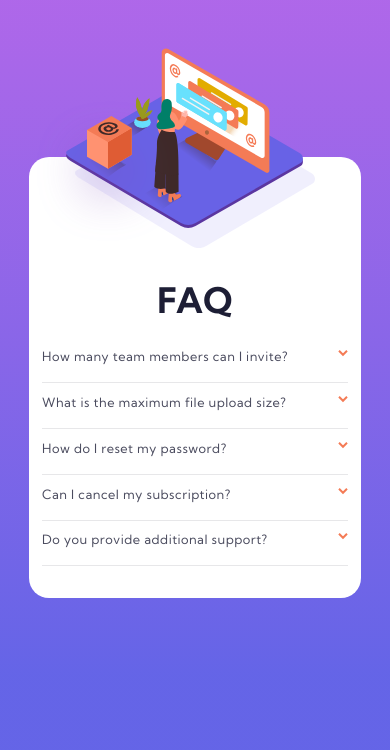
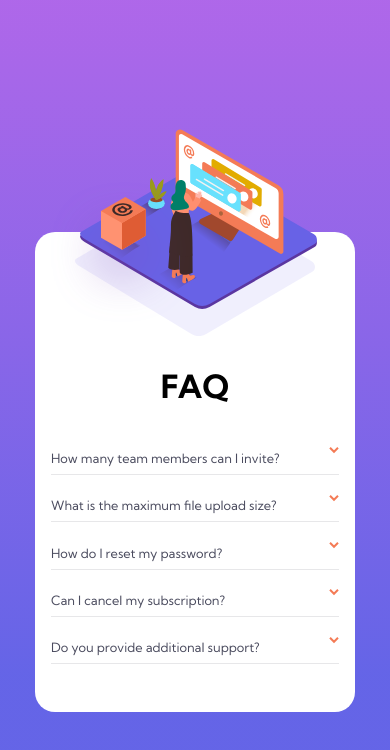
Before and after one commit to thomhammond/faq-accordian-card, a plain HTML site: page index.html in a window 390 px wide. Drawn offline with Linux system fonts and the light colour scheme.

Commit message:
Refactored to be desktop first due to display issues, still need readme

```diff
--- a/css/style.css
+++ b/css/style.css
@@ -1,91 +1,141 @@
+* {
+  box-sizing: border-box;
+}
+
 body {
+  font-size: 12px;
+  margin: 0;
+  font-family: "Kumbh Sans", sans-serif;
   height: 100vh;
-  background: linear-gradient(
-      180deg,
-      hsl(273, 75%, 66%),
-      hsl(240, 73%, 65%) 80%
-    )
-    no-repeat;
+  width: 100vw;
+  background: linear-gradient(hsl(273, 75%, 66%), hsl(240, 73%, 65%) 80%);
+  display: grid;
+  justify-content: center;
+  align-content: center;
 }
-main {
+
+.container {
+  background: white;
+  border-radius: 20px;
+  height: 510px;
+  width: 900px;
+  display: grid;
+  grid-template-columns: 400px 1fr;
+  grid-gap: 6rem;
+  background-image: url("/images/bg-pattern-desktop.svg");
+  background-repeat: no-repeat;
+  background-position: 870% 67%;
+}
+
+.image-container {
+  position: relative;
+}
+.image-main {
+  background: url("/images/illustration-woman-online-desktop.svg");
+  background-repeat: no-repeat;
+  background-position: 120% center;
+  height: 100%;
+}
+
+.box {
+  position: absolute;
+  top: 40%;
+  right: 80%;
+}
+
+.faq-item > .faq-answer {
+  display: none;
+  transition: 0.3s;
+}
+.faq-container {
+  margin-top: 50px;
   display: flex;
   flex-direction: column;
-  align-items: center;
-  font-family: "Kumbh Sans", sans-serif;
-  margin-bottom: 3em;
 }
-.illustration {
-  width: 85%;
-  display: grid;
-  grid-template-columns: 1;
-  grid-template-rows: repeat(1, 1fr);
-  position: relative;
-  margin-top: 3em;
-}
-.illustration-mobile {
-  z-index: 2;
-  padding-left: 0.5em;
-  grid-column: 1;
-  grid-row: 1 / 2;
-}
-.shadow-mobile {
-  z-index: 1;
-  padding-top: 6em;
-  grid-column: 1;
-  grid-row: 1 / 2;
-  justify-self: center;
-}
-.faq-whiteout {
-  margin-top: 6.8em;
-  border-radius: 20px 20px 0 0;
-  grid-column: 1;
-  grid-row: 1 / 2;
-  background-color: white;
-}
-.faq {
-  width: 85%;
-  min-height: 200px;
-  background-color: white;
-  border-radius: 0 0 20px 20px;
-}
-.faq-content {
-  margin-top: -6.4em;
-  grid-column: 1;
-  grid-row: 2 / 3;
-  background-color: white;
-  border-radius: 20px;
-  /* display: flex;
-  flex-direction: column; */
+.faq-items-container {
+  margin-top: 0;
+  height: 100%;
+  display: flex;
+  flex-direction: column;
 }
 .faq-header {
-  padding-top: 1em;
-  text-align: center;
-  font-size: 2.2em;
-  font-weight: 700;
-  color: hsl(238, 29%, 16%);
+  font-size: 2.5rem;
+  margin-top: 0;
 }
-.faq-items {
-  padding: 2em 1em;
-  font-size: 0.8em;
+.faq-item {
+  width: 350px;
+  border-bottom: 1px solid hsl(240, 5%, 91%);
+}
+.faq-question-header {
+  font-size: 1.1rem;
   font-weight: 400;
-  letter-spacing: 0.5px;
+  margin: 1.4rem 0rem;
+  color: hsl(237, 12%, 33%);
 }
 .faq-question {
   display: flex;
   justify-content: space-between;
-  padding: 0.5em 0 1em 0;
-  color: hsl(237, 12%, 33%);
+  cursor: pointer;
+  transition: 0.3s;
 }
-.faq-answer {
-  display: none;
+.faq-question img {
+  align-self: center;
+}
+
+.active > .faq-answer {
+  display: block;
+  padding-bottom: 0.2rem;
   color: hsl(240, 6%, 50%);
 }
-.dropdown-icon {
-  width: 10px;
-  height: 7px;
+
+.active .faq-question-dropdown {
+  transform: rotate(180deg);
+  transition: all 0.3s ease-in;
 }
-hr {
-  height: 1px;
-  background-color: hsl(240, 5%, 91%);
-  border: none;
+
+.active .faq-question-header {
+  font-weight: 700;
 }
+
+@media (max-width: 700px) {
+  .container {
+    width: 320px;
+    grid-template-columns: 1fr;
+    grid-template-rows: 100px 1fr;
+    grid-gap: 0.5rem;
+    position: relative;
+    padding: 1rem;
+    height: 480px;
+    margin-top: 100px;
+    background-image: url("/images/bg-pattern-mobile.svg");
+    background-repeat: no-repeat;
+    background-position: center 0;
+  }
+
+  .image-main {
+    position: absolute;
+    background: url("/images/illustration-woman-online-mobile.svg");
+    background-repeat: no-repeat;
+    width: 100%;
+    height: 200px;
+    top: -119%;
+  }
+  .box {
+    display: none;
+  }
+
+  .faq-container {
+    margin-top: 10px;
+  }
+  .faq-item {
+    width: 100%;
+  }
+  .faq-header {
+    text-align: center;
+    font-size: 2rem;
+  }
+  .faq-question-header {
+    font-size: 0.8rem;
+    margin-bottom: 0.5rem;
+  }
+}
--- a/index.html
+++ b/index.html
@@ -4,114 +4,120 @@
     <meta charset="UTF-8" />
     <meta http-equiv="X-UA-Compatible" content="IE=edge" />
     <meta name="viewport" content="width=device-width, initial-scale=1.0" />
+
     <link rel="preconnect" href="https://fonts.gstatic.com" />
     <link
       href="https://fonts.googleapis.com/css2?family=Kumbh+Sans:wght@400;700&display=swap"
       rel="stylesheet"
     />
 
-    <link rel="stylesheet" href="reset.css" />
+    <!-- <link rel="stylesheet" href="reset.css" /> -->
     <link rel="stylesheet" href="css/style.css" />
-
     <title>Frontend Mentor | FAQ Accordion Card</title>
   </head>
   <body>
     <main class="container">
-      <div class="illustration">
+      <div class="image-container">
+        <div class="image-main"></div>
         <img
-          src="images/illustration-woman-online-mobile.svg"
-          alt="Illustration of a woman using a computer"
-          class="illustration-mobile"
+          src="images/illustration-box-desktop.svg"
+          alt="Generic box illustration"
+          class="box"
         />
-        <img
-          src="images/bg-pattern-mobile.svg"
-          alt="Decorative shadow"
-          class="shadow-mobile"
-        />
-        <div class="faq-whiteout"></div>
       </div>
-      <div class="faq">
+      <div class="faq-container">
         <h1 class="faq-header">FAQ</h1>
-        <div class="faq-items">
+        <div class="faq-items-container">
+          <div class="faq-item">
             <div class="faq-question">
-            <p>How many team members can I invite?</p>
+              <h3 class="faq-question-header">
+                How many team members can I invite?
+              </h3>
               <img
                 src="images/icon-arrow-down.svg"
-              alt="Arrow icon for dropdown item"
-              class="dropdown-icon"
+                alt="Dropdown icon"
+                class="faq-question-dropdown"
               />
             </div>
             <div class="faq-answer">
-            <p>
-              You can invite up to 2 additional users on the Free plan. There is
-              no limit on team members for the Premium plan.
+              <p class="faq-answer-text">
+                You can invite up to 2 additional users on the Free plan. There
+                is no limit on team members for the Premium plan.
               </p>
             </div>
-          <hr />
+          </div>
 
+          <div class="faq-item">
             <div class="faq-question">
-            <p>What is the maximum file upload size?</p>
+              <h3 class="faq-question-header">
+                What is the maximum file upload size?
+              </h3>
               <img
                 src="images/icon-arrow-down.svg"
-              alt="Arrow icon for dropdown item"
-              class="dropdown-icon"
+                alt="Dropdown icon"
+                class="faq-question-dropdown"
               />
             </div>
             <div class="faq-answer">
-            <p>
-              No more than 2GB. All files in your account must fit your allotted
-              storage space.
+              <p class="faq-answer-text">
+                No more than 2GB. All files in your account must fit your
+                allotted storage space.
               </p>
             </div>
-          <hr />
+          </div>
 
+          <div class="faq-item">
             <div class="faq-question">
-            <p>How do I reset my password?</p>
+              <h3 class="faq-question-header">How do I reset my password?</h3>
               <img
                 src="images/icon-arrow-down.svg"
-              alt="Arrow icon for dropdown item"
-              class="dropdown-icon"
+                alt="Dropdown icon"
+                class="faq-question-dropdown"
               />
             </div>
             <div class="faq-answer">
-            <p>
+              <p class="faq-answer-text">
                 Click “Forgot password” from the login page or “Change password”
                 from your profile page. A reset link will be emailed to you.
               </p>
             </div>
-          <hr />
+          </div>
 
+          <div class="faq-item">
             <div class="faq-question">
-            <p>Can I cancel my subscription?</p>
+              <h3 class="faq-question-header">Can I cancel my subscription?</h3>
               <img
                 src="images/icon-arrow-down.svg"
-              alt="Arrow icon for dropdown item"
-              class="dropdown-icon"
+                alt="Dropdown icon"
+                class="faq-question-dropdown"
               />
             </div>
             <div class="faq-answer">
-            <p>
-              Yes! Send us a message and we’ll process your request no questions
-              asked.
+              <p class="faq-answer-text">
+                Yes! Send us a message and we’ll process your request no
+                questions asked.
               </p>
             </div>
-          <hr />
+          </div>
 
+          <div class="faq-item">
             <div class="faq-question">
-            <p>Do you provide additional support?</p>
+              <h3 class="faq-question-header">
+                Do you provide additional support?
+              </h3>
               <img
                 src="images/icon-arrow-down.svg"
-              alt="Arrow icon for dropdown item"
-              class="dropdown-icon"
+                alt="Dropdown icon"
+                class="faq-question-dropdown"
               />
             </div>
             <div class="faq-answer">
-            <p>
+              <p class="faq-answer-text">
                 Chat and email support is available 24/7. Phone lines are open
                 during normal business hours.
               </p>
             </div>
-          <hr />
+          </div>
         </div>
       </div>
     </main>
--- a/index.js
+++ b/index.js
@@ -1,36 +1,16 @@
-var questions = document.querySelectorAll(".faq-question");
-
-questions.forEach((question) => {
-  question.onclick = () => {
-    let index = Array.prototype.indexOf.call(questions, question);
-    let answer = question.nextSibling.nextElementSibling;
-    let qText = question.childNodes[1];
-    let dropdown = question.childNodes[3];
-
-    if (answer.style.display === "none" || answer.style.display === "") {
-      answer.style.display = "block";
-      qText.style.fontWeight = "700";
-      qText.style.color = "hsl(238, 29%, 16%)";
-      dropdown.style.transform = "rotate(180deg)";
-    } else {
-      answer.style.display = "none";
-      qText.style.fontWeight = "400";
-      qText.style.color = "hsl(237, 12%, 33%)";
-      dropdown.style.transform = "rotate(0deg)";
-    }
-
-    // Close all unclicked dropdowns
-    questions.forEach((q) => {
-      if (Array.prototype.indexOf.call(questions, q) !== index) {
-        let a = q.nextSibling.nextElementSibling;
-        let qT = q.childNodes[1];
-        let d = q.childNodes[3];
-
-        a.style.display = "none";
-        qT.style.fontWeight = "400";
-        qT.style.color = "hsl(237, 12%, 33%)";
-        d.style.transform = "rotate(0deg)";
+this.addEventListener("DOMContentLoaded", () => {
+  const questions = document.querySelectorAll(".faq-question");
+  questions.forEach((question) =>
+    question.addEventListener("click", () => {
+      console.log(question);
+      if (question.parentNode.classList.contains("active")) {
+        question.parentNode.classList.toggle("active");
+      } else {
+        questions.forEach((question) =>
+          question.parentNode.classList.remove("active")
+        );
+        question.parentNode.classList.add("active");
       }
-    });
-  };
+    })
+  );
 });
```
Lines whose indentation alone changed are shown as unchanged.
